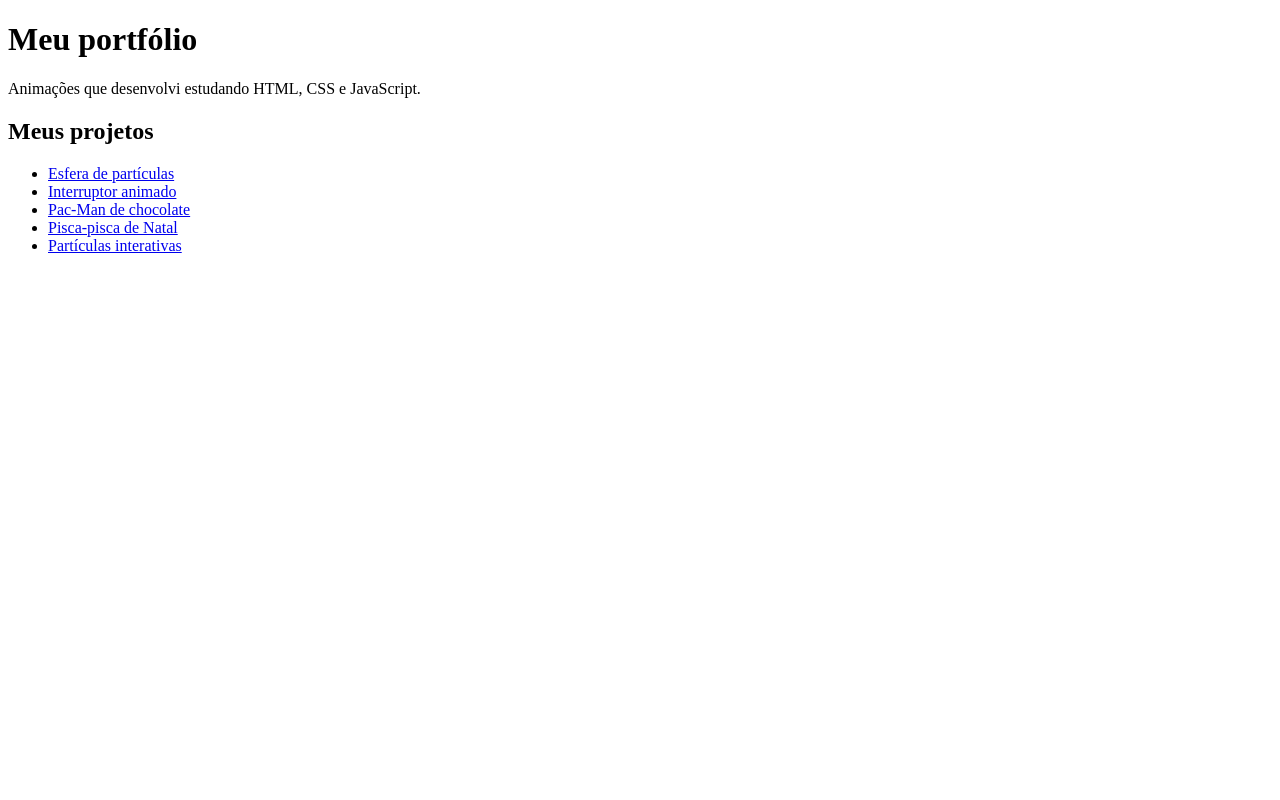
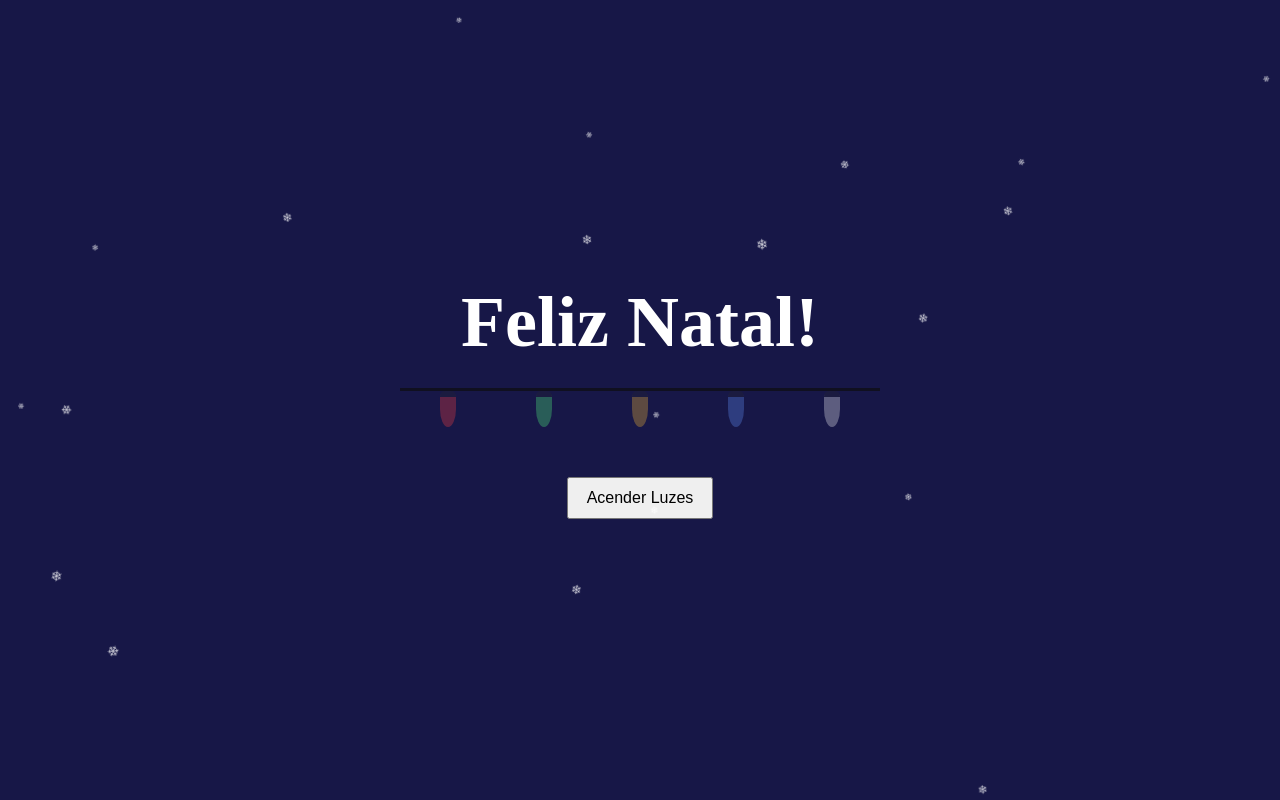
Before and after one commit to Saiko-haxi/saiko-haxi.github.io., a plain HTML site: page index.html in a window 1280 px wide. Drawn offline with Linux system fonts and the light colour scheme.

Commit message:
Add files via upload

```diff
--- a/index.html
+++ b/index.html
@@ -1,23 +1,26 @@
 <!DOCTYPE html>
-<html lang="pt-Br">
+<html lang="pt-BR">
 <head>
     <meta charset="UTF-8">
     <meta name="viewport" content="width=device-width, initial-scale=1.0">
-    <title> Portifólio</title>
+    <title>pisca-pisca</title>
+    <link rel="stylesheet" href="style.css">
 </head>
 <body>
     <main>
-        <h1>Meu portfólio</h1>
-        <p>Animações que desenvolvi estudando HTML, CSS e JavaScript.</p>
+        <h1>Feliz Natal!</h1>
 
-        <h2>Meus projetos</h2>
-        <ul>
-            <li><a href="./esefera-de-particulas/index.html">Esfera de partículas</a></li>
-            <li><a href="./interruptor/index.html">Interruptor animado</a></li>
-            <li><a href="./pac-man-de-chocolate/index.html">Pac-Man de chocolate</a></li>
-            <li><a href="./pisca-pisca/index.html">Pisca-pisca de Natal</a></li>
-            <li><a href="./particulas/index.html">Partículas interativas</a></li>
-        </ul>
+        <div class="fio" aria-hidden="true">
+            <span class="lampada" style="--cor: #ff4141"></span>
+            <span class="lampada" style="--cor: #53ff80"></span>
+            <span class="lampada" style="--cor: #ffbf36"></span>
+            <span class="lampada" style="--cor: #6495ff"></span>
+            <span class="lampada" style="--cor: #ffffff"></span>
+        </div>
+
+        <button id="interruptor" type="button">Acender Luzes</button>
     </main>
+
+    <script src="script.js"></script>
 </body>
 </html>
--- /dev/null
+++ b/script.js
@@ -0,0 +1,33 @@
+const fio = document.querySelector(".fio");
+const interruptor = document.querySelector("#interruptor");
+
+interruptor.addEventListener("click", function () {
+    const aceso = fio.classList.toggle("aceso");
+
+    if (aceso) {
+        interruptor.textContent = "Apagar luzes";
+    } else {
+        interruptor.textContent = "Acender luzes";
+    }
+});
+
+const neve = document.createElement("div");
+neve.className = "flocos";
+neve.setAttribute("aria-hidden", "true");
+
+for (let i = 0; i < 40; i++) {
+    const floco = document.createElement("span");
+    floco.className = "floco";
+    floco.textContent = "❄";
+
+    const duracao = 5 + Math.random() * 6;
+
+    floco.style.setProperty("--posicao", `${Math.random() * 100}%`);
+    floco.style.setProperty("--tamanho", `${7 + Math.random() * 10}px`);
+    floco.style.setProperty("--duracao", `${duracao}s`);
+    floco.style.setProperty("--atraso", `${Math.random() * duracao}s`);
+
+    neve.appendChild(floco);
+}
+
+document.body.appendChild(neve);
--- /dev/null
+++ b/style.css
@@ -0,0 +1,72 @@
+body {
+    margin: 0;
+    min-height: 100vh;
+    display: grid;
+    place-items: center;
+    background: #171747;
+    color: white;
+    text-align: center;
+}
+
+main {
+    width: min(90%, 480px);
+}
+
+h1 {
+    font-size: clamp(40px, 8vw, 72px);
+    margin: 0 0 24px;
+}
+
+.fio {
+    display: flex;
+    justify-content: space-around;
+    border-top: 3px solid #101020;
+}
+
+.lampada {
+    width: 16px;
+    height: 30px;
+    border-top: 6px solid #252531;
+    border-radius: 5px 5px 50% 50%;
+    background: var(--cor);
+    opacity: 0.3;
+    transition: opacity 0.2s, box-shadow 0.2s;
+}
+
+.fio.aceso .lampada {
+    opacity: 1;
+    box-shadow: 0 5px 18px var(--cor);
+}
+
+button {
+    margin-top: 50px;
+    padding: 10px 18px;
+    font-size: 16px;
+    cursor: pointer;
+}
+
+.flocos {
+    position: fixed;
+    inset: 0;
+    overflow: hidden;
+    pointer-events: none;
+}
+
+.floco {
+    position: absolute;
+    top: -2rem;
+    left: var(--posicao);
+    font-size: var(--tamanho);
+    color: white;
+    opacity: 0.8;
+    animation: cair var(--duracao) linear var(--atraso) infinite;
+}
+
+@keyframes cair {
+    from {
+        transform: translate(0, 0) rotate(0deg);
+    }
+    to {
+        transform: translate(30px, calc(100vh + 3rem)) rotate(180deg);
+    }
+}
```
